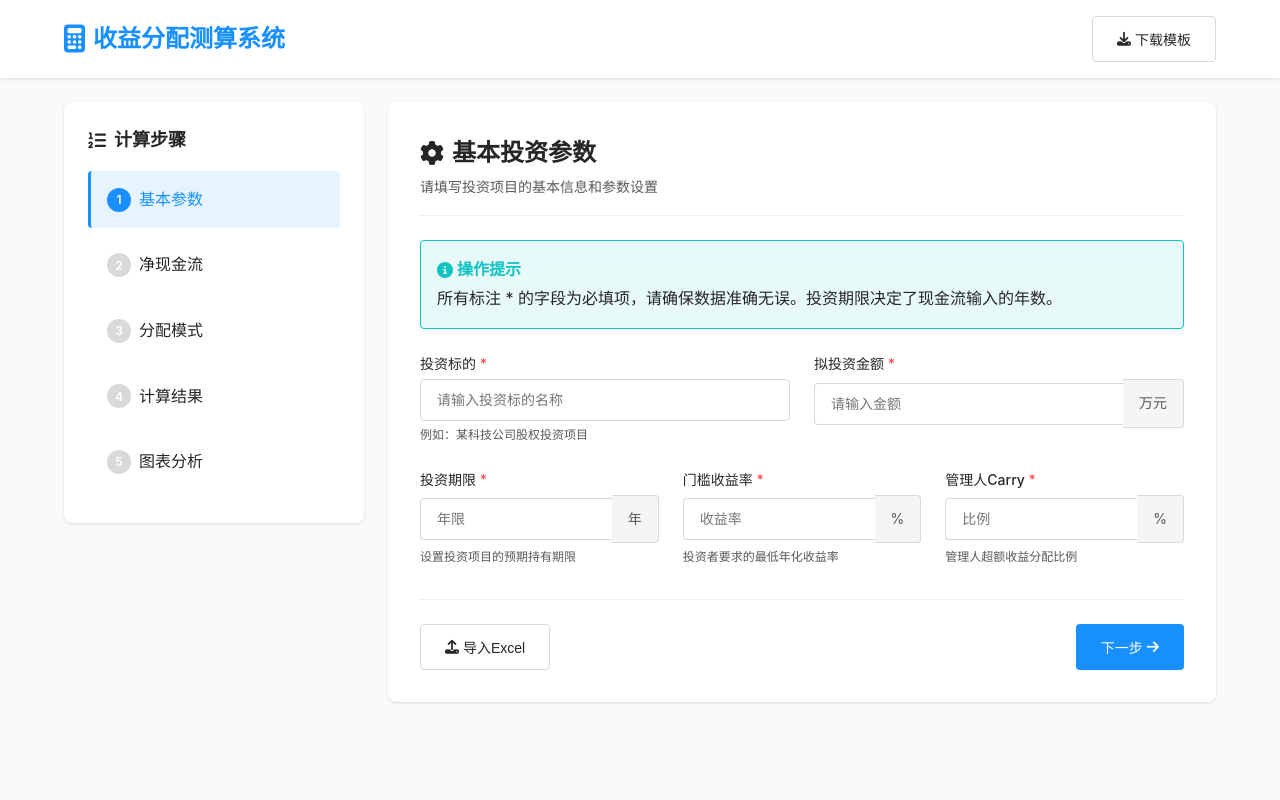
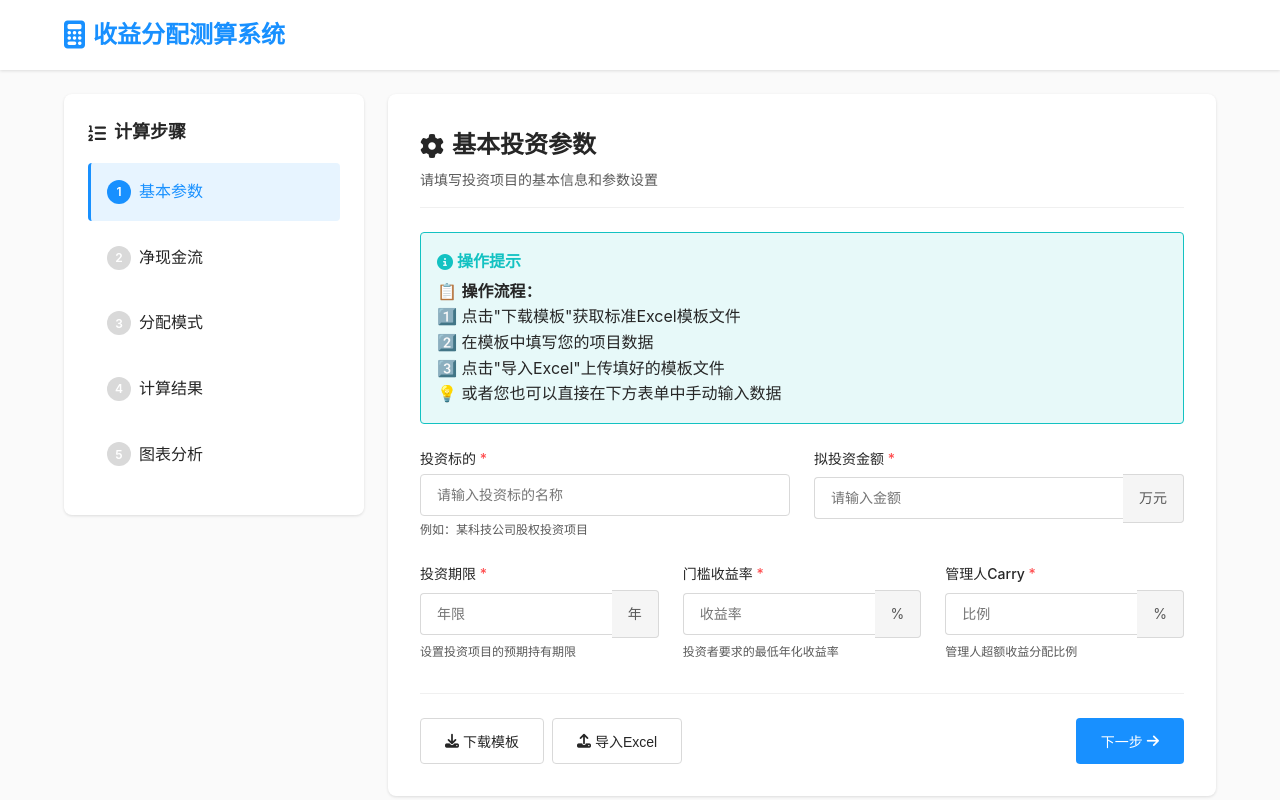
Before and after one commit to JMoCoder/calculation_of_fund_returns, a Flask app: page / in a window 1280 px wide. Run offline with Flask 3, Linux system fonts and the light colour scheme; some libraries are stand-ins or nearby versions.

Commit message:
修复Excel导入功能并优化界面布局

```diff
--- a/app.py
+++ b/app.py
@@ -643,17 +643,60 @@ def import_excel():
             return jsonify({'success': False, 'message': '文件格式不支持，请上传Excel文件'}), 400
 
         # 读取Excel文件
-        df = pd.read_excel(file)
+        try:
+            # 读取基本参数表
+            basic_df = pd.read_excel(file, sheet_name='基本参数')
+            # 读取现金流表
+            cashflow_df = pd.read_excel(file, sheet_name='净现金流')
+        except Exception as e:
+            return jsonify({'success': False, 'message': f'Excel文件格式错误，请使用标准模板：{str(e)}'}), 400
 
-        # 解析数据（根据模板格式）
-        # 这里需要根据具体的Excel模板格式来实现解析逻辑
+        # 解析基本参数
+        basic_params = {}
+        try:
+            for _, row in basic_df.iterrows():
+                param_name = str(row['参数名称']).strip()
+                param_value = row['参数值']
+
+                if '投资标的' in param_name:
+                    basic_params['investment_target'] = str(param_value).strip()
+                elif '投资金额' in param_name:
+                    basic_params['investment_amount'] = float(param_value)
+                elif '投资期限' in param_name:
+                    basic_params['investment_period'] = int(param_value)
+                elif '门槛收益率' in param_name:
+                    basic_params['hurdle_rate'] = float(param_value)
+                elif 'Carry' in param_name or 'carry' in param_name:
+                    basic_params['management_carry'] = float(param_value)
+        except Exception as e:
+            return jsonify({'success': False, 'message': f'基本参数解析失败：{str(e)}'}), 400
+
+        # 解析现金流数据
+        cash_flows = []
+        try:
+            for _, row in cashflow_df.iterrows():
+                cash_flow = float(row['净现金流(万元)'])
+                cash_flows.append(cash_flow)
+        except Exception as e:
+            return jsonify({'success': False, 'message': f'现金流数据解析失败：{str(e)}'}), 400
+
+        # 验证数据完整性
+        required_params = ['investment_target', 'investment_amount', 'investment_period', 'hurdle_rate', 'management_carry']
+        for param in required_params:
+            if param not in basic_params:
+                return jsonify({'success': False, 'message': f'缺少必要参数：{param}'}), 400
+
+        if len(cash_flows) != basic_params['investment_period']:
+            return jsonify({'success': False, 'message': f'现金流年数({len(cash_flows)})与投资期限({basic_params["investment_period"]})不匹配'}), 400
 
         return jsonify({
             'success': True,
             'message': '文件导入成功',
             'data': {
-                'rows': len(df),
-                'columns': list(df.columns)
+                'basic_params': basic_params,
+                'cash_flows': cash_flows,
+                'rows': len(cashflow_df),
+                'columns': list(cashflow_df.columns)
             }
         })
 
--- a/templates/index.html
+++ b/templates/index.html
@@ -471,6 +471,12 @@
             margin-top: var(--spacing-xl);
             padding-top: var(--spacing-lg);
             border-top: 1px solid var(--border-secondary);
+        }
+
+        .form-actions-left {
+            display: flex;
+            gap: var(--spacing-sm);
+            align-items: center;
         }
 
         /* 核心指标卡片 */
@@ -824,10 +830,7 @@
                     收益分配测算系统
                 </div>
                 <div class="header-actions">
-                    <button class="btn btn-secondary" onclick="downloadTemplate()">
-                        <i class="fas fa-download"></i>
-                        下载模板
-                    </button>
+                    <!-- 移除下载模板按钮，改为在基本参数页面提供 -->
                 </div>
             </div>
         </header>
@@ -882,7 +885,11 @@
                                 操作提示
                             </div>
                             <div class="info-box-content">
-                                所有标注 * 的字段为必填项，请确保数据准确无误。投资期限决定了现金流输入的年数。
+                                <p>📋 <strong>操作流程：</strong></p>
+                                <p>1️⃣ 点击"下载模板"获取标准Excel模板文件</p>
+                                <p>2️⃣ 在模板中填写您的项目数据</p>
+                                <p>3️⃣ 点击"导入Excel"上传填好的模板文件</p>
+                                <p>💡 或者您也可以直接在下方表单中手动输入数据</p>
                             </div>
                         </div>
 
@@ -934,7 +941,11 @@
                             </div>
 
                             <div class="action-bar">
-                                <div>
+                                <div class="form-actions-left">
+                                    <button type="button" class="btn btn-secondary" onclick="downloadTemplate()">
+                                        <i class="fas fa-download"></i>
+                                        下载模板
+                                    </button>
                                     <input type="file" id="excelFile" accept=".xlsx,.xls" style="display: none;" onchange="importExcel()">
                                     <button type="button" class="btn btn-secondary" onclick="document.getElementById('excelFile').click()">
                                         <i class="fas fa-upload"></i>
@@ -1185,6 +1196,49 @@
             document.querySelectorAll('.step-item, .mode-option, .mode-card').forEach(element => {
                 element.style.pointerEvents = '';
                 element.style.opacity = '';
+            });
+        }
+
+        /**
+         * 禁用界面交互（用于操作过程中）
+         * @param {string} message - 显示的消息
+         */
+        function disableInterface(message = '正在处理，请稍候...') {
+            // 显示加载遮罩
+            const loadingOverlay = document.getElementById('loadingOverlay');
+            if (loadingOverlay) {
+                loadingOverlay.classList.add('show');
+                const loadingText = loadingOverlay.querySelector('p');
+                if (loadingText) {
+                    loadingText.textContent = message;
+                }
+            }
+
+            // 禁用所有交互元素
+            document.querySelectorAll('input, textarea, select, button, a, .btn').forEach(element => {
+                element.disabled = true;
+                element.style.pointerEvents = 'none';
+            });
+        }
+
+        /**
+         * 启用界面交互
+         */
+        function enableInterface() {
+            // 隐藏加载遮罩
+            const loadingOverlay = document.getElementById('loadingOverlay');
+            if (loadingOverlay) {
+                loadingOverlay.classList.remove('show');
+                const loadingText = loadingOverlay.querySelector('p');
+                if (loadingText) {
+                    loadingText.textContent = '正在计算中，请稍候...';
+                }
+            }
+
+            // 启用所有交互元素
+            document.querySelectorAll('input, textarea, select, button, a, .btn').forEach(element => {
+                element.disabled = false;
+                element.style.pointerEvents = '';
             });
         }
 
@@ -1768,6 +1822,9 @@
 
             if (!file) return;
 
+            // 显示专业加载提示
+            disableInterface('正在解析Excel文件，请稍候...');
+
             const formData = new FormData();
             formData.append('file', file);
 
@@ -1777,15 +1834,59 @@
             })
             .then(response => response.json())
             .then(result => {
+                enableInterface();
+
                 if (result.success) {
-                    showAlert('文件导入成功', 'success');
-                    // 这里可以根据导入的数据填充表单
+                    showAlert('Excel文件导入成功', 'success');
+
+                    // 填充基本参数
+                    if (result.data && result.data.basic_params) {
+                        const params = result.data.basic_params;
+
+                        // 填充基本参数表单
+                        document.getElementById('investmentTarget').value = params.investment_target || '';
+                        document.getElementById('investmentAmount').value = params.investment_amount || '';
+                        document.getElementById('investmentPeriod').value = params.investment_period || '';
+                        document.getElementById('hurdleRate').value = params.hurdle_rate || '';
+                        document.getElementById('managementCarry').value = params.management_carry || '';
+
+                        console.log('基本参数已填充:', params);
+
+                        // 保存基本参数到全局变量
+                        basicParams = { ...params };
+
+                        // 生成现金流输入框
+                        generateCashFlowInputs();
+
+                        // 延迟填充现金流数据，确保输入框已生成
+                        setTimeout(() => {
+                            if (result.data.cash_flows) {
+                                const cashFlows = result.data.cash_flows;
+
+                                // 填充现金流数据
+                                for (let i = 0; i < cashFlows.length; i++) {
+                                    const inputElement = document.getElementById(`cashFlow${i + 1}`);
+                                    if (inputElement) {
+                                        inputElement.value = cashFlows[i] || '';
+                                    }
+                                }
+
+                                console.log('现金流数据已填充:', cashFlows);
+                                showAlert('数据导入完成，请检查并确认', 'success');
+                            }
+                        }, 200);
+                    }
                 } else {
                     showAlert(result.message, 'error');
                 }
+
+                // 清空文件输入框
+                fileInput.value = '';
             })
             .catch(error => {
+                enableInterface();
                 showAlert('导入文件时发生错误: ' + error.message, 'error');
+                fileInput.value = '';
             });
         }
 
```
